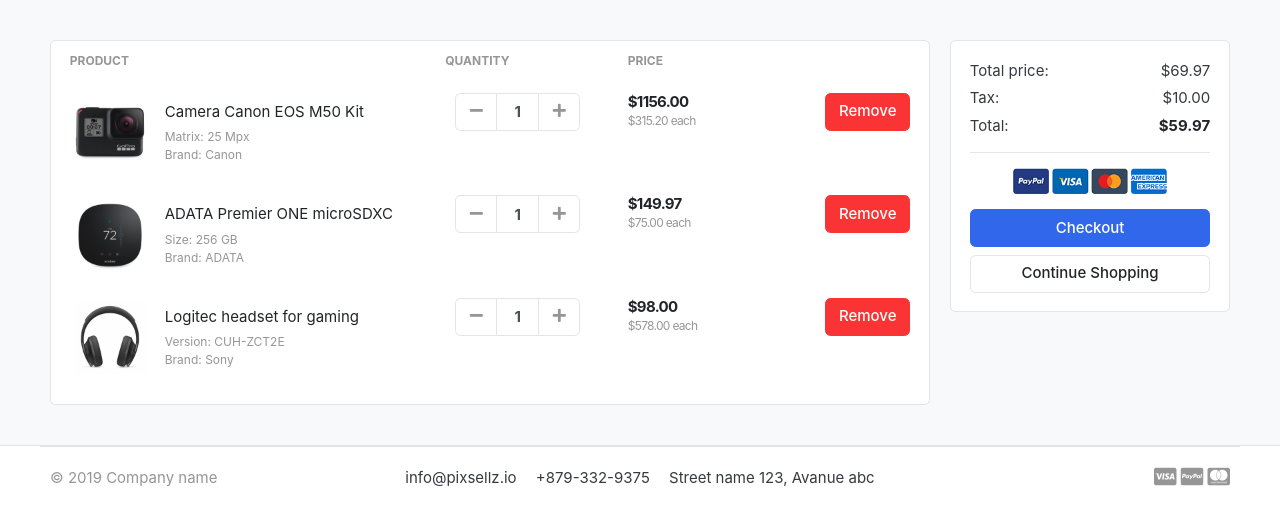
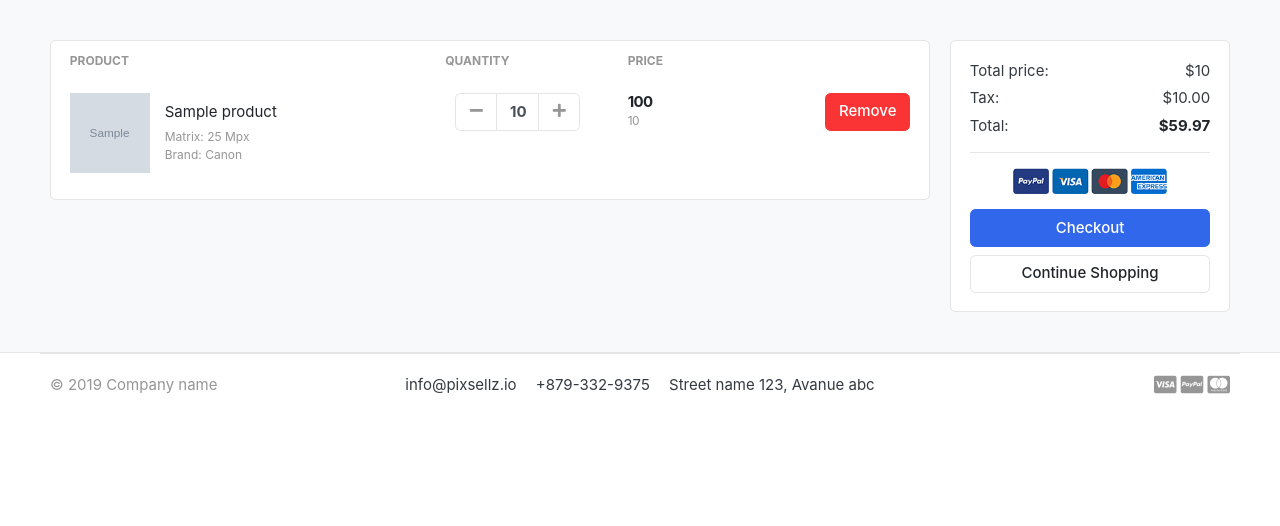
Before and after one commit to abdelrhmannabil12/E-commerce, a Django app: template templates/cart.html in a window 1280 px wide. Shown: the part 126-652 px from the top of the page. Run offline with Django 3.2, Linux system fonts and the light colour scheme; tables that the repository leaves empty hold one stand-in row (values such as "Sample post"); the template is opened without the code that fills it: values that come from a table or form of the project are taken from there, most other values are stand-ins (such as "Sample title", 1, 10 or a date in 2020); grey boxes marked "Sample" are stand-in pictures; some libraries are stand-ins or nearby versions; some web fonts are replaced.

Commit message:
adding the data to the template

```diff
--- a/templates/cart.html
+++ b/templates/cart.html
@@ -21,12 +21,13 @@
     </tr>
     </thead>
     <tbody>
+    {% for cart_item in cart_items %}
     <tr>
         <td>
             <figure class="itemside align-items-center">
-                <div class="aside"><img src="./images/items/11.jpg" class="img-sm"></div>
+                <div class="aside"><img src="{{cart_item.product.images.url}}" class="img-sm"></div>
                 <figcaption class="info">
-                    <a href="#" class="title text-dark">Camera Canon EOS M50 Kit</a>
+                    <a href="#" class="title text-dark">{{cart_item.product.product_name}}</a>
                     <p class="text-muted small">Matrix: 25 Mpx <br> Brand: Canon</p>
                 </figcaption>
             </figure>
@@ -38,91 +39,24 @@
                                 <div class="input-group-prepend">
                                 <button class="btn btn-light" type="button" id="button-plus"> <i class="fa fa-minus"></i> </button>
                                 </div>
-                                <input type="text" class="form-control"  value="1">
+                                <input type="text" class="form-control"  value="{{cart_item.quantity}}">
                                 <div class="input-group-append">
-                                <button class="btn btn-light" type="button" id="button-minus"> <i class="fa fa-plus"></i> </button>
+                                <a href="{% url 'add_cart' cart_item.product.id %}" class="btn btn-light" type="button" id="button-minus"> <i class="fa fa-plus"></i> </a>
                                 </div>
                             </div> <!-- input-group.// -->
                         </div> <!-- col.// -->
         </td>
         <td>
             <div class="price-wrap">
-                <var class="price">$1156.00</var>
-                <small class="text-muted"> $315.20 each </small>
+                <var class="price">{{cart_item.total}}</var>
+                <small class="text-muted"> {{cart_item.product.price}} </small>
             </div> <!-- price-wrap .// -->
         </td>
         <td class="text-right">
         <a href="" class="btn btn-danger"> Remove</a>
         </td>
     </tr>
-    <tr>
-        <td>
-            <figure class="itemside align-items-center">
-                <div class="aside"><img src="./images/items/10.jpg" class="img-sm"></div>
-                <figcaption class="info">
-                    <a href="#" class="title text-dark">ADATA Premier ONE microSDXC</a>
-                    <p class="text-muted small">Size: 256 GB  <br> Brand: ADATA </p>
-                </figcaption>
-            </figure>
-        </td>
-        <td>
-            <!-- col.// -->
-                        <div class="col">
-                            <div class="input-group input-spinner">
-                                <div class="input-group-prepend">
-                                <button class="btn btn-light" type="button" id="button-plus"> <i class="fa fa-minus"></i> </button>
-                                </div>
-                                <input type="text" class="form-control"  value="1">
-                                <div class="input-group-append">
-                                <button class="btn btn-light" type="button" id="button-minus"> <i class="fa fa-plus"></i> </button>
-                                </div>
-                            </div> <!-- input-group.// -->
-                        </div> <!-- col.// -->
-        </td>
-        <td>
-            <div class="price-wrap">
-                <var class="price">$149.97</var>
-                <small  class="text-muted"> $75.00 each </small>
-            </div> <!-- price-wrap .// -->
-        </td>
-        <td class="text-right">
-        <a href="" class="btn btn-danger"> Remove</a>
-        </td>
-    </tr>
-    <tr>
-        <td>
-            <figure class="itemside align-items-center">
-                <div class="aside"><img src="./images/items/9.jpg" class="img-sm"></div>
-                <figcaption class="info">
-                    <a href="#" class="title text-dark">Logitec headset for gaming</a>
-                    <p class="small text-muted">Version: CUH-ZCT2E  <br> Brand: Sony</p>
-                </figcaption>
-            </figure>
-        </td>
-        <td>
-            <!-- col.// -->
-                        <div class="col">
-                            <div class="input-group input-spinner">
-                                <div class="input-group-prepend">
-                                <button class="btn btn-light" type="button" id="button-plus"> <i class="fa fa-minus"></i> </button>
-                                </div>
-                                <input type="text" class="form-control"  value="1">
-                                <div class="input-group-append">
-                                <button class="btn btn-light" type="button" id="button-minus"> <i class="fa fa-plus"></i> </button>
-                                </div>
-                            </div> <!-- input-group.// -->
-                        </div> <!-- col.// -->
-        </td>
-        <td>
-            <div class="price-wrap">
-                <var class="price">$98.00</var>
-                <small class="text-muted"> $578.00 each</small>
-            </div> <!-- price-wrap .// -->
-        </td>
-        <td class="text-right">
-            <a href="" class="btn btn-danger"> Remove</a>
-        </td>
-    </tr>
+    {% endfor %}
     </tbody>
     </table>
     </div> <!-- card.// -->
@@ -134,7 +68,7 @@
             <div class="card-body">
                 <dl class="dlist-align">
                   <dt>Total price:</dt>
-                  <dd class="text-right">$69.97</dd>
+                  <dd class="text-right">${{total}}</dd>
                 </dl>
                 <dl class="dlist-align">
                   <dt>Tax:</dt>
```
